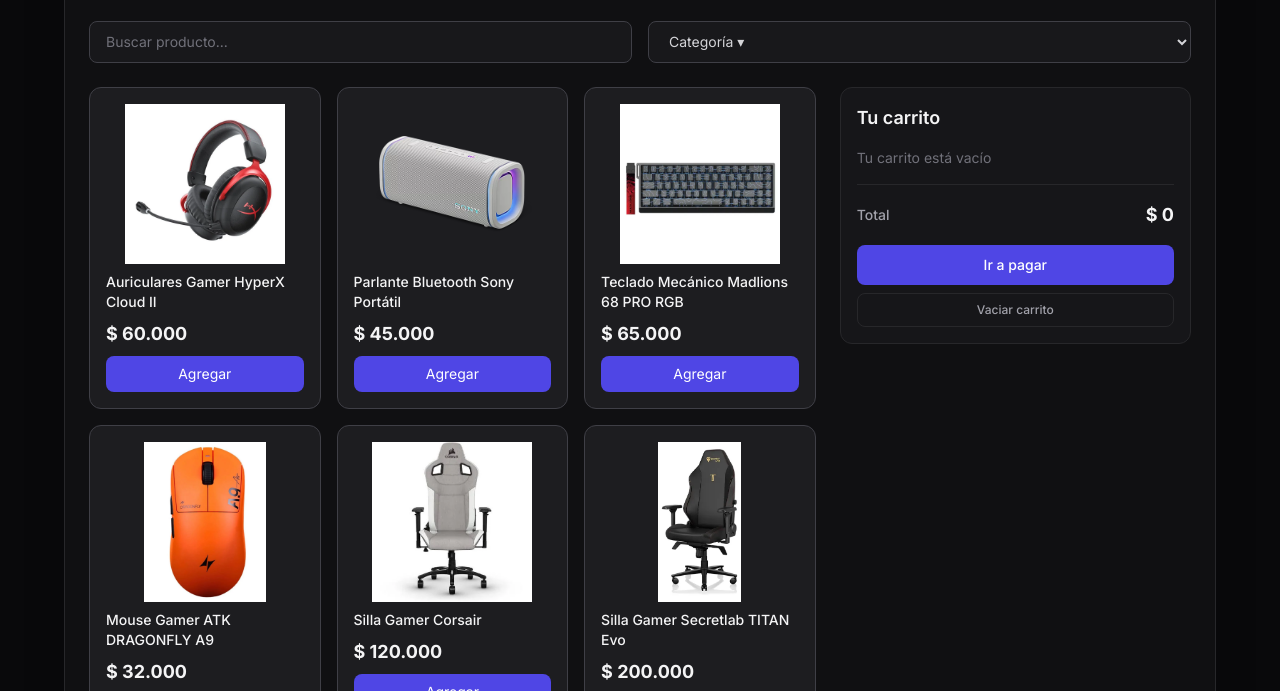
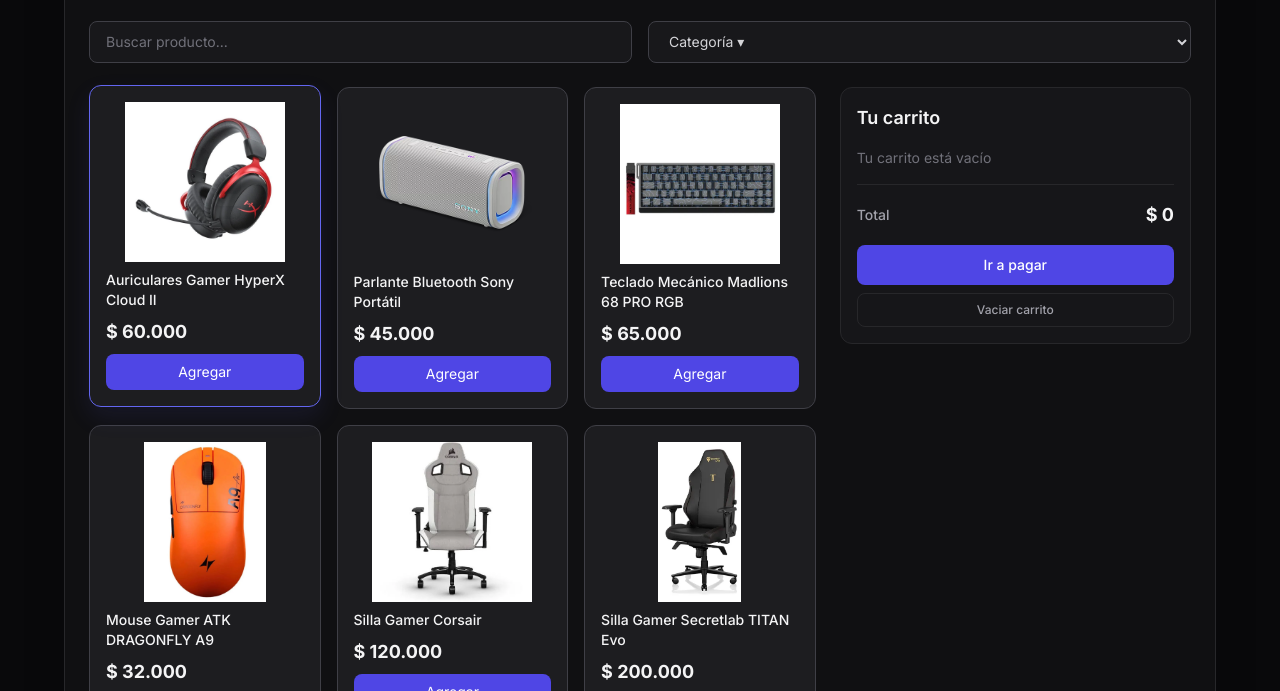
Before and after one commit to rodriguezmaxi7/Entrega-Final, a plain HTML site: page index.html in a window 1280 px wide. In both pictures the pointer is over the element 204 px from the left and 352 px from the top of the page. Shown: the part 104-795 px from the top of the page. Drawn offline with nearby package versions, Linux system fonts and the light colour scheme; some packages are replaced by stand-ins of ours; a script that the page names is missing.

Commit message:
Correccion visual en CSS

```diff
--- a/assets/css/styles.css
+++ b/assets/css/styles.css
@@ -2,6 +2,18 @@
 
 body {
     font-family: 'Inter', sans-serif;
+    background-color:#09090b;
+    color: #f4f4f5;
+}
+
+article, button, input {
+    transition: all 0.2s ease-in-out;
+}
+
+article:hover {
+    border-color:#6366f1 ;
+    transform: translateY(-2px);
+    box-shadow: 0 10px 25px rgba(99, 102, 241, 0.1);
 }
 
 ::-webkit-scrollbar {
```
